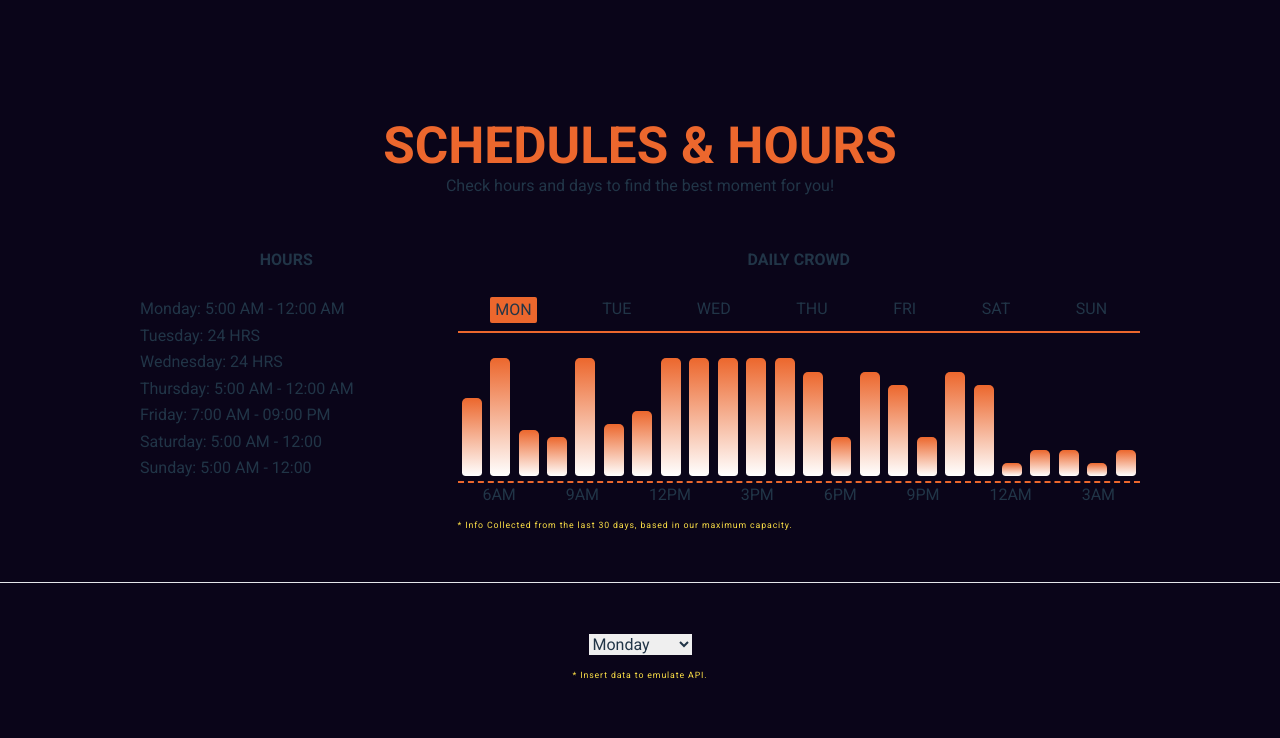
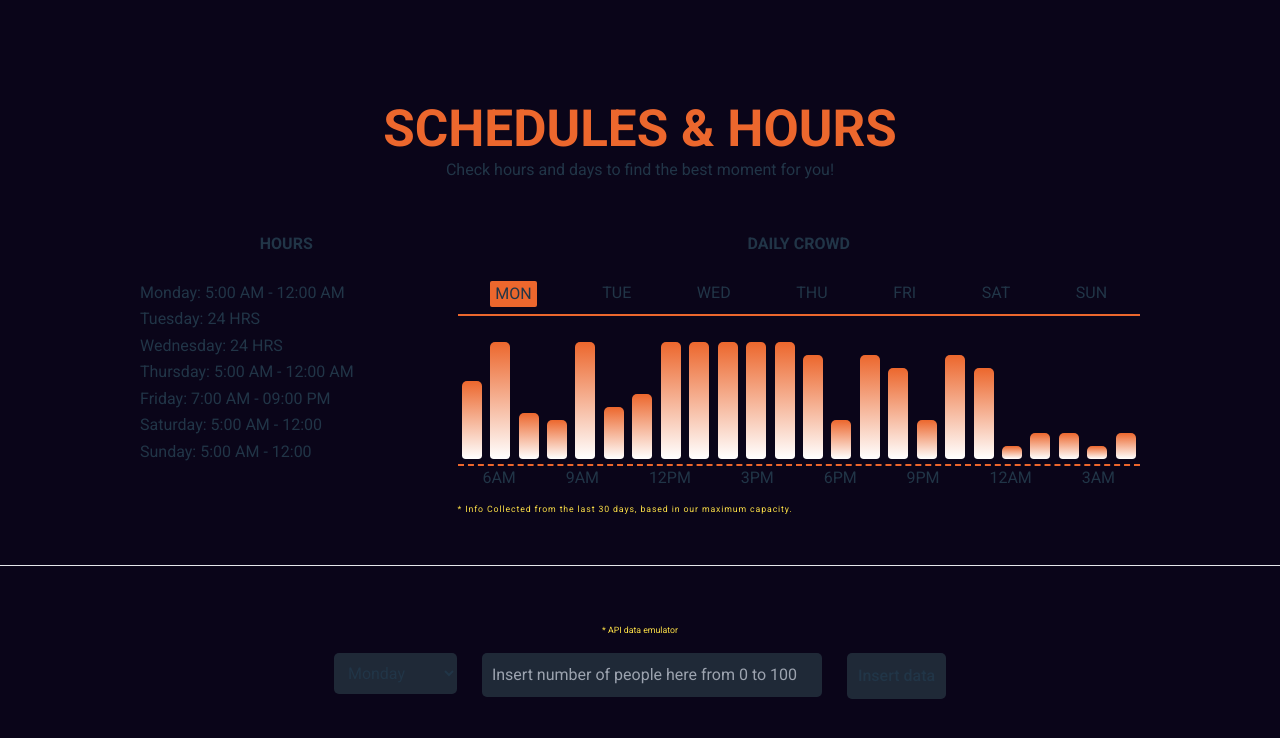
Before and after one commit to luisgcode/crowdMeterSystem, a React (Vite) app: page / in a window 1280 px wide. Shown: the top 738 px of the page. Built offline with nearby package versions, Linux system fonts and the light colour scheme.

Commit message:
Data emulator design done

```diff
--- a/src/crowdMeter/components/Simulator.jsx
+++ b/src/crowdMeter/components/Simulator.jsx
@@ -3,21 +3,37 @@ import "./Simulator.css";
 
 const Simulator = () => {
   return (
-    <div className="flex justify-center flex-col items-center  ">
-      <div className="row">
-        <select name="" id="select_day">
-          <option value="Monday">Monday</option>
-          <option value="tuesday">Tuesday</option>
-          <option value="Monday">Wednesday</option>
-          <option value="Monday">Monday</option>
-          <option value="Monday">Monday</option>
-          <option value="Monday">Monday</option>
-          <option value="sunday">Sunday</option>
-        </select>
+    <div className="text-center">
+      <span className="text-sm text-yellow-300">* API data emulator</span>
+      <div className="dashboard flex align-center justify-center gap-10 mt-5">
+        <div className="dashboard-block">
+          <select
+            className="rounded-lg bg-gray-800 p-4"
+            name=""
+            id="select_day"
+          >
+            <option value="monday">Monday</option>
+            <option value="tuesday">Tuesday</option>
+            <option value="wednesday">Wednesday</option>
+            <option value="thursday">Thursday</option>
+            <option value="friday">Friday</option>
+            <option value="saturday">Saturday</option>
+            <option value="sunday">Sunday</option>
+          </select>
+        </div>
+        <div className="dashboard-block">
+          <input
+            className="p-4 rounded-lg bg-gray-800 min-w-[340px]"
+            type="number"
+            name="people"
+            id="people"
+            placeholder="Insert number of people here from 0 to 100"
+          />
+        </div>
+        <div className="dashboard-block">
+          <button className="p-4 rounded-lg bg-gray-800">Insert data</button>
+        </div>
       </div>
-      <span className="text-yellow-300 text-sm tracking-widest text-left block mt-5">
-        * Insert data to emulate API.
-      </span>
     </div>
   );
 };
```
